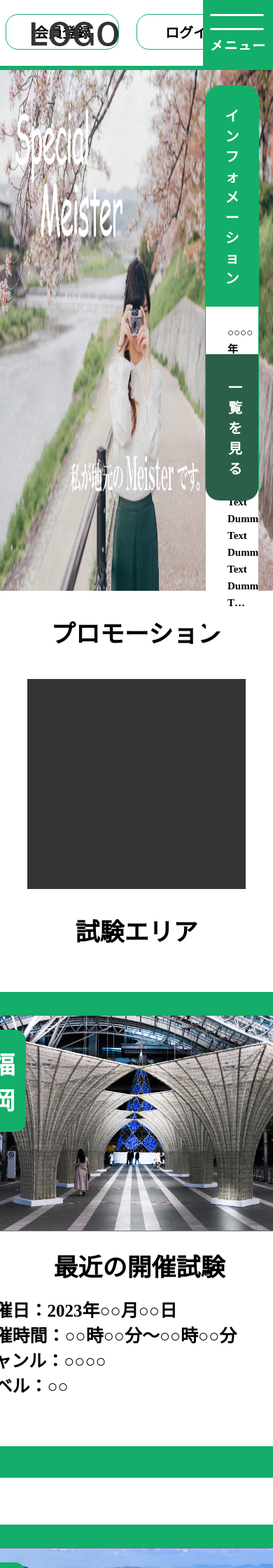
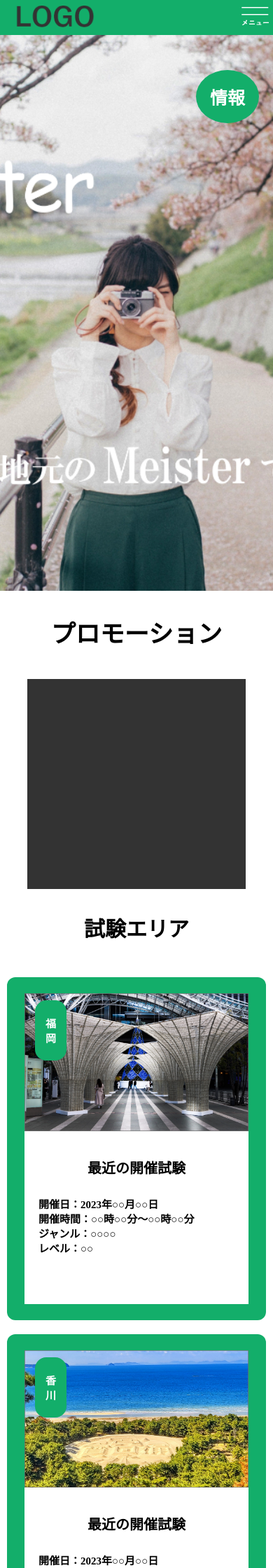
Before and after one commit to GreenPowerDev/GeoTestLaravel, a Laravel app: page / in a window 390 px wide; the page is wider, and only the part inside the window is pictured. Shown: the top 2240 px of that part at 70% size. Run offline with Laravel 10, Linux system fonts and the light colour scheme; some libraries are stand-ins or nearby versions; some web fonts are replaced.

Commit message:
top-complete

```diff
--- a/public/css/top_style.css
+++ b/public/css/top_style.css
@@ -162,7 +182,7 @@
 
 .menu_items {
     width: 360px;
-    margin: 17px;
+    margin: 10px;
     margin-right: 190px;
 }
 
@@ -194,6 +214,26 @@
 #toggle:checked+.hamburger+.nav {
     top: 0;
     transform: scale(1);
+}
+@media only screen and (max-width:768px) {
+    .nav-wrapper {
+        padding-top: 60px;
+    }
+    .wrapper-items {
+        width: 100%;
+    }
+    .menu_items {
+        margin: 17px;
+        margin-left: 80px;
+    }
+    nav a {
+        margin-top: 34px;
+        font-size: 20px;
+    }
+    nav .menu_items img{
+        width: 20px;
+        height: auto;
+    }
 }
 /* ------------mainvisual-------- */
 .mainvisual {
@@ -206,6 +246,7 @@
 }
 .top_screen img{
     width: 100%;
+    object-fit: cover;
     height: calc(100vh - 170px);
 }
 .top_left{
@@ -240,12 +281,12 @@
     color: white;
     padding: 27px;
     text-align: center;
-    border-top-left-radius: 19px;
-    border-top-right-radius: 19px;
+    border-top-left-radius: 18px;
+    border-top-right-radius: 18px;
 }
 .sch-content{
     width: 100%;
-    height: calc(100vh - 380px);
+    height: calc(100vh - 415px);
     overflow-y: scroll;
 }
 .sch_footer{
@@ -261,10 +302,17 @@
     color: white;
     padding: 32px;
     text-align: center;
-    border-radius: 0 0 19px 19px;
+    border-radius: 0 0 17px 17px;
     margin: 0;
 }
-@media only screen and (max-width:1024px) {
+.test_schedul-modal{
+    display: none;
+}
+.top_right__close {
+    display: none;
+}
+@media only screen and (max-width:1330px) {
+
     .top_left{
         width: 100%;
         position: relative;
@@ -274,6 +322,7 @@
         height: auto;
     }
     .top_right{
+        width: 300px;
         position: absolute;
         right: 0;
         padding-right: 5;
@@ -289,6 +338,90 @@
     }
     .top_screen img{
         height: calc(100vh - 100px);
+    }
+}
+@media only screen and (max-width:768px) {
+    .sch_title{
+        padding: 10px;
+        border-top-left-radius: 15px;
+        border-top-right-radius: 15px;
+    }
+    .list_footer{
+        padding: 10px;
+        border-radius: 0 0 15px 15px;
+
+    }
+    .top_right {
+        visibility: hidden;
+        width: 100%;
+        opacity: 0;
+        top: 0;
+        right: 0;
+        bottom: 0;
+        left: 0;
+        display: flex;
+        align-items: center;
+        justify-content: center;
+        transition: all .4s;
+      }
+    .test_schedul{
+        height: calc(100vh - 150px);
+    }
+    .sch-content{
+        height: calc(100vh - 255px);
+    }
+    .top_right:target {
+    visibility: visible;
+    opacity: 1;
+    }
+    .top_right__close {
+        display: inline;
+        position: absolute;
+        top: 10px;
+        right: 20px;
+        color: #585858;
+        text-decoration: none;
+        z-index: 99999;
+    }
+    .test_schedul-modal{
+        display: inline;
+        position: absolute;
+        top: 100px;
+        right: 20px;
+    }
+    .test_schedul-modal a {
+        padding: 20px;
+        background-color: #13AE6A;
+        display: inline-block;
+        color: white;
+        border-radius: 50%;
+        font-size: 25px;
+        text-align: center;
+    }
+    .test_schedul-modal a:hover {
+        background-color: white;
+        border: 1px solid #13AE6A;
+        color: #13AE6A;
+    }
+    .test_schedul-modal a:visited {
+        display: none;
+    }
+
+    .top_logo img, .menu img{
+        height: 50px;
+        width: auto;
+    }
+    .top_logo{
+        margin: 0 20px;
+    }
+    header{
+        height: 50px;
+    }
+    .top_screen img{
+        height: calc(100vh - 50px);
+    }
+    .top_screen{
+        padding-top: 50px;
     }
 }
 /* --------------promotion--------------   */
@@ -339,6 +472,18 @@
 .area_img{
     background-color: white;
     position: relative;
+    width: 100%;
+    overflow: hidden;
+}
+.area_img img {
+    -webkit-transform: scale(1);
+    transform: scale(1);
+    -webkit-transition: .3s ease-in-out;
+    transition: .3s ease-in-out;
+}
+.area_img:hover img {
+    -webkit-transform: scale(1.3);
+    transform: scale(1.3);
 }
 .area_detail p{
     margin: 0;
@@ -360,6 +505,7 @@
     padding: 22px 15px;
     font-size: 35px;
     margin: 0;
+    z-index: 99;
 }
 .to_area-list{
     display: flex;
@@ -382,6 +528,41 @@
         padding: 20px 40px;
     }
 }
+@media only screen and (max-width:768px) {
+    .to_area-list-btn{
+        padding: 20px 40px;
+        font-size: 20px;
+    }
+    .test_area-title{
+        font-size: 30px;
+    }
+    .test_area-part{
+        padding: 23px 25px;
+        margin: 10px;
+    }
+    .area_detail{
+        background-color: white;
+        padding: 20px;
+        padding-bottom: 70px;
+    }
+    .area_detail p{
+        font-size: 15px;
+    }
+    .area_detail-title{
+        font-size: 20px !important;
+    }
+    .area_img img{
+        width: 100%;
+        margin: 0 auto;
+
+    }
+    .area_name{
+        top: 10px; left: 15px;
+        font-size: 15px !important;
+        padding: 22px 15px;
+        margin: 0;
+    }
+}
 /* ---------SNSmedia----------- */
 .sns_media{
     max-width: 900px;
--- a/resources/views/welcome.blade.php
+++ b/resources/views/welcome.blade.php
@@ -145,6 +145,7 @@
     <meta http-equiv="X-UA-Compatible" content="IE=edge">
     <meta name="viewport" content="width=device-width, initial-scale=1.0">
     <title>HOME</title>
+    <link rel="stylesheet" href="{{asset('public/css/button_hover_style.scss')}}">
     <link rel="stylesheet" href="{{asset('public/css/top_style.css')}}">
     <link href='https://fonts.googleapis.com/css?family=Yu Gothic' rel='stylesheet'>
 </head>
@@ -154,7 +155,7 @@
             <div class="top_logo">
                 <img src="{{asset('public/img/top/mainvisual/header/top_logo.png')}}" alt="">
             </div>
-            <div class="top_buttons">
+            <div class="top_buttons pcbtn">
                 <a href="#" class="button register">会員登録</a>
                 <a href="#" class="button login"> ログイン</a>
                 <a href="#" class="button logout"> ログアウト</a>
@@ -192,7 +193,13 @@
                                     <div class="menu_items">
                                         <a href="">プライバシーポリシー</a></div>
                                     <div class="menu_items customer">
-                                        <a href="">お客様情報</a></div>
+                                        <a href="">お客様情報</a>
+                                    </div>
+                                    <div class="top_buttons spbtn">
+                                        <a href="#" class="button register">会員登録</a>
+                                        <a href="#" class="button login"> ログイン</a>
+                                        <a href="#" class="button logout"> ログアウト</a>
+                                    </div>
                                 </div>
                             </nav>
                         </div>
@@ -206,8 +213,12 @@
             <div class="top_left">
                 <img src="{{asset('public/img/top/mainvisual/top_background.png')}}" alt="">
             </div>
-            <div class="top_right">
+            <div class="test_schedul-modal">
+                <a href="#modal-btn" class="schedul_btn"><p style="margin:0; padding:0;">情報</p> </a>
+             </div>
+            <div id="modal-btn" class="top_right" >
                 <div class="test_schedul">
+                    <a href="#" class="top_right__close">&times;</a>
                     <div class="sch_title">
                         インフォメーション
                     </div>
@@ -364,7 +375,7 @@
                     <a href="#" ><p class="search_ganre-btns-btn">歴史</p></a>
                 </div>
                 <div >
-                    <a href="#" ><p class="search_ganre-btns-btn">産業</p></a>
+                    <a class="btn-11" href="#" ><p class="search_ganre-btns-btn">産業</p></a>
                 </div>
             </div>
             <div >
@@ -411,6 +422,7 @@
             </div>
         </div>
     </footer>
+    <script src="https://cdnjs.cloudflare.com/ajax/libs/bootstrap/5.0.2/js/bootstrap.bundle.min.js"></script>
     <script src="https://code.jquery.com/jquery-3.6.0.min.js"></script>
     <script src="{{asset('public/js/top_scroll_tool.js')}}"></script>
 </body>
```
Also changed, not shown: other parts of public/css/top_style.css (+92 -2 lines).
